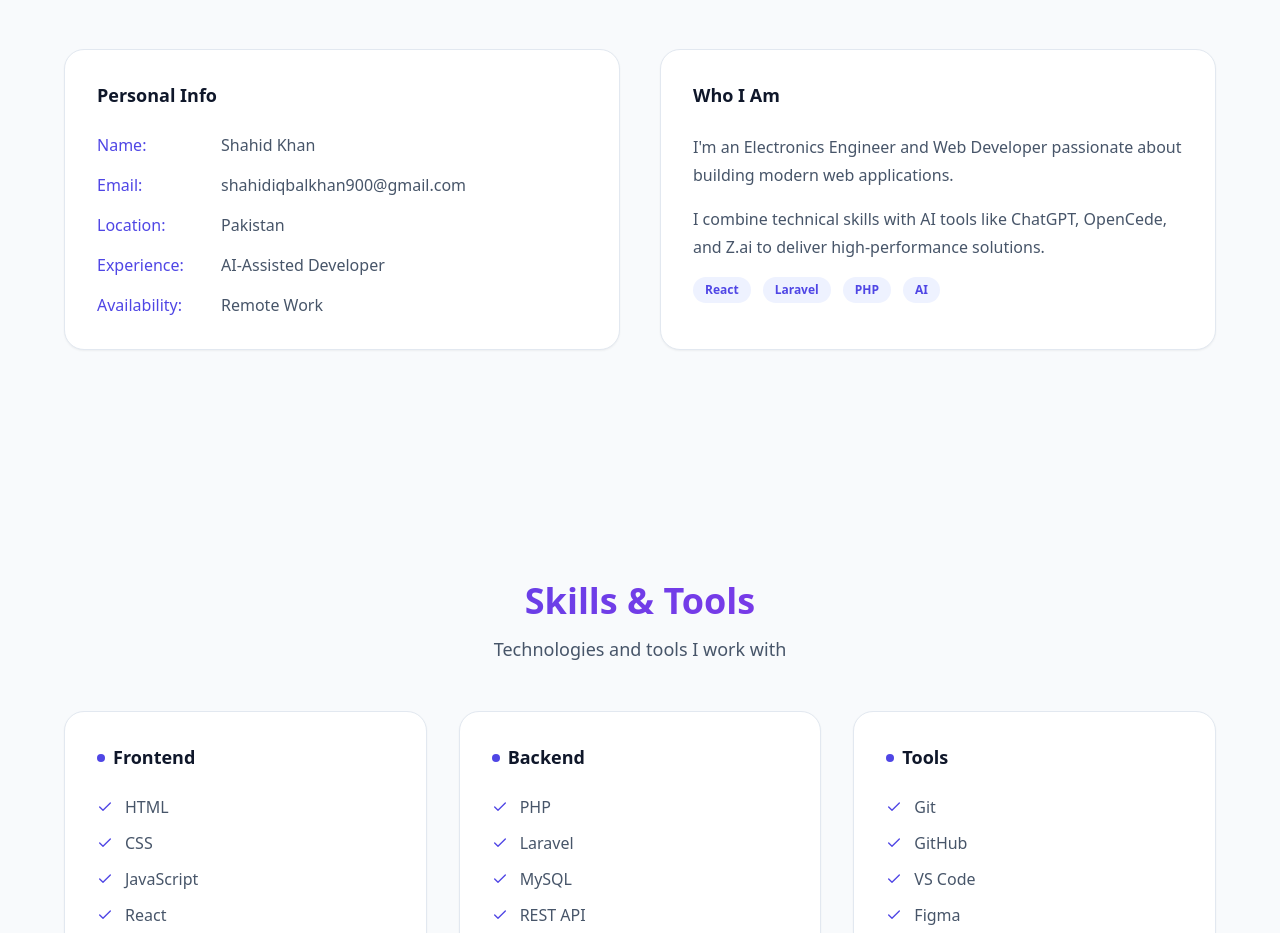
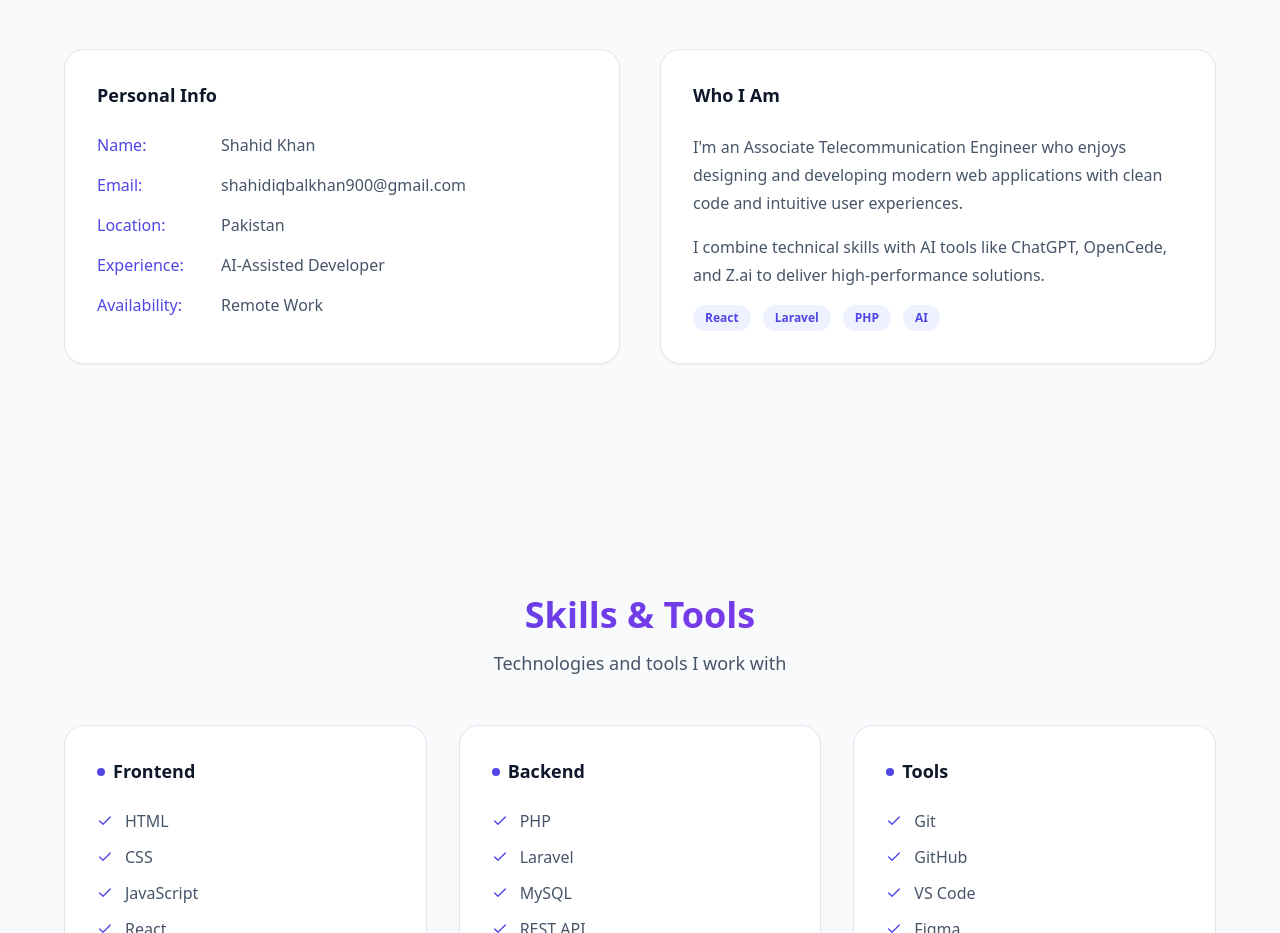
Before and after one commit to shahidiqbalkhan900-code/Portfolio, a React app: page / in a window 1280 px wide. Shown: the part 1000-1933 px from the top of the page. Built offline with nearby package versions, Linux system fonts and the light colour scheme; the HTML template or start-up script is replaced by a standard one.

Commit message:
Update portfolio deployment

```diff
--- a/package.json
+++ b/package.json
@@ -3,7 +3,7 @@
   "private": true,
   "version": "0.0.0",
   "type": "module",
-  "homepage": "https://shahidiqbalkhan.github.io/Portfolio",
+  "homepage": "https://shahidiqbalkhan900-code.github.io/Portfolio",
   "scripts": {
     "dev": "vite",
     "build": "vite build",
--- a/src/Components/About/About.jsx
+++ b/src/Components/About/About.jsx
@@ -28,7 +28,7 @@ const About = () => (
         <div className={styles.card}>
           <h3 className={styles.cardTitle}>Who I Am</h3>
           <p className={styles.text}>
-            I'm an Electronics Engineer and Web Developer passionate about building modern web applications.
+            I'm an Associate Telecommunication Engineer who enjoys designing and developing modern web applications with clean code and intuitive user experiences.
           </p>
           <p className={styles.text}>
             I combine technical skills with AI tools like ChatGPT, OpenCede, and Z.ai to deliver high-performance solutions.
```
